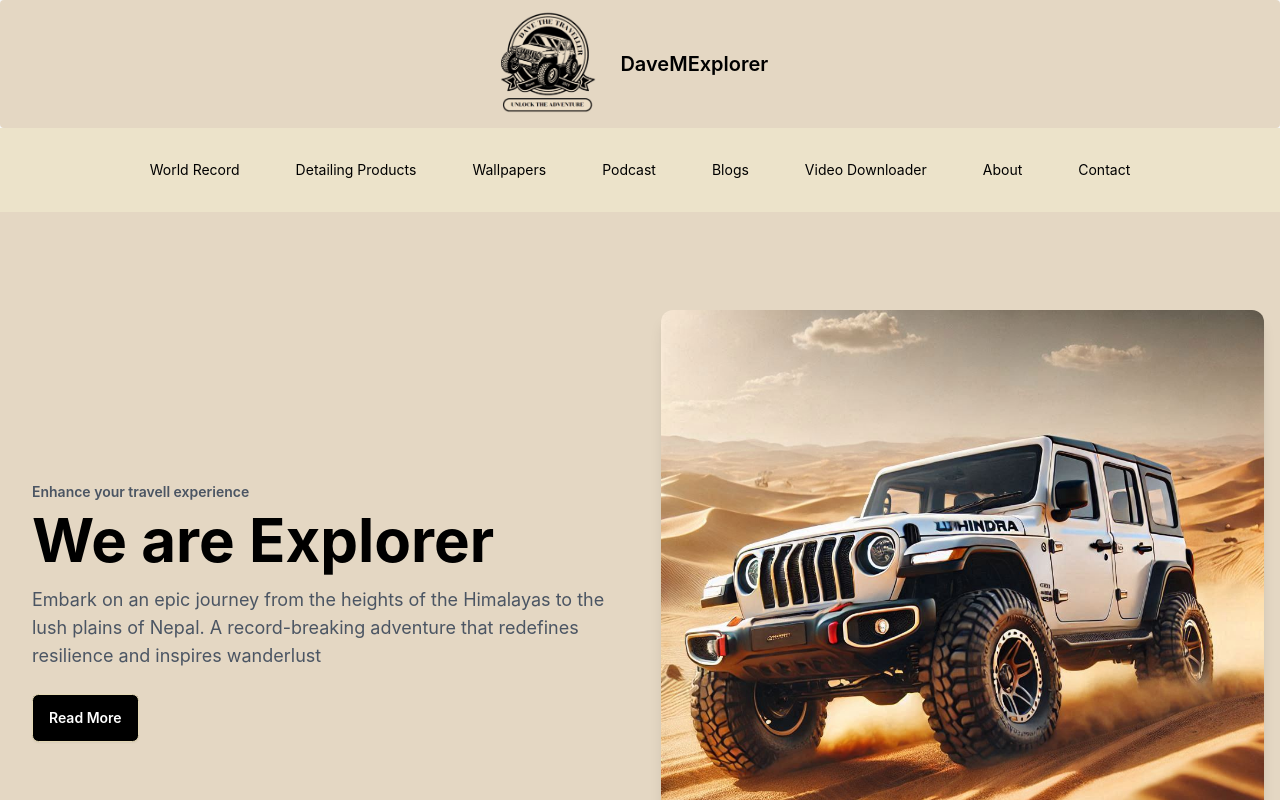
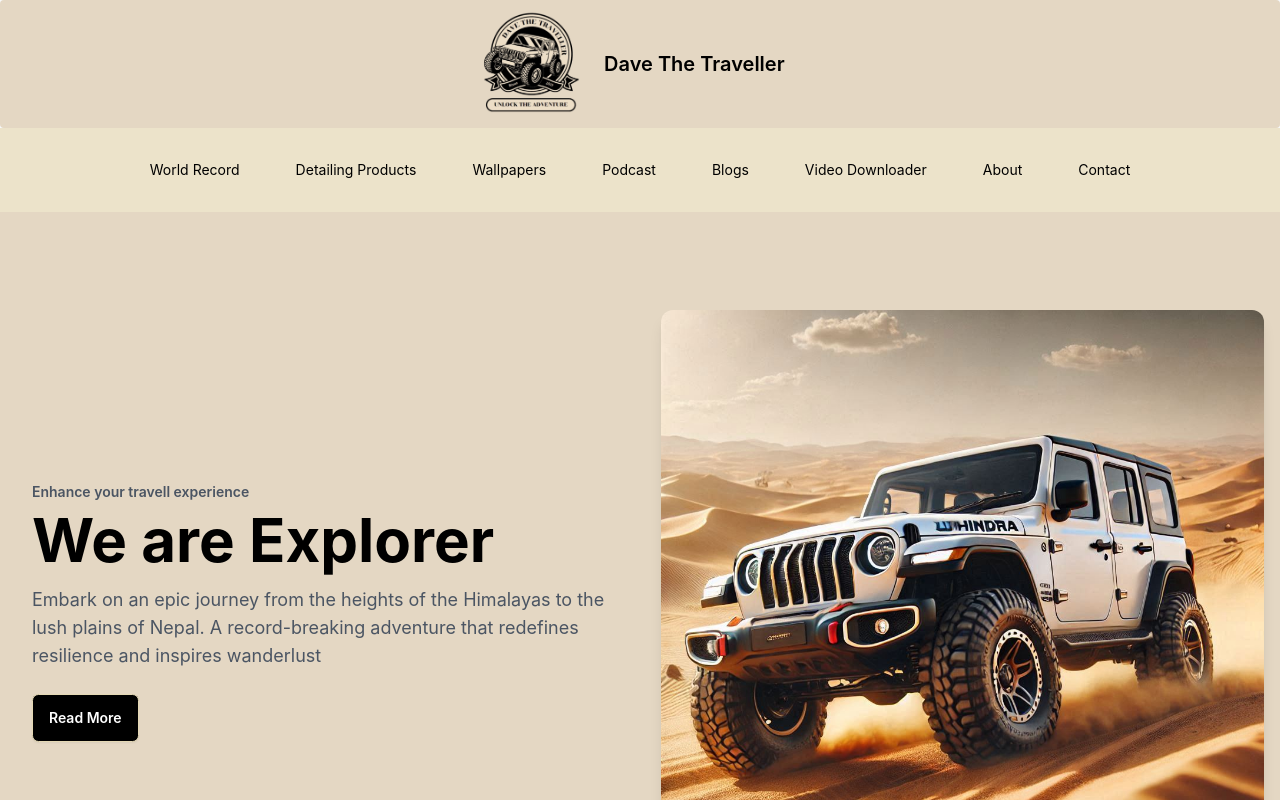
Before and after one commit to iamnihal21/DaveMExplores, a React (Create React App) app in the folder Frontend/: page / in a window 1280 px wide. Shown: the top 800 px of the page. Built offline with nearby package versions, Linux system fonts and the light colour scheme.

Commit message:
Update header.jsx

```diff
--- a/Frontend/src/components/header.jsx
+++ b/Frontend/src/components/header.jsx
@@ -1,21 +1,3 @@
-// import React from "react";
-// import Logo from "../assets/Logo.png";
-// function Head() {
-//   return (
-//     <>
-//       <div
-//         className="rounded navbar flex items-center justify-center"
-//         style={{ backgroundColor: "#E4D7C3" }}
-//       >
-//         <div className="h-28 avatar">
-//           <img src={Logo} className="rounded" />
-//           <a className="btn btn-ghost text-xl text-black">DaveMExplorer</a>
-//         </div>
-//       </div>
-//     </>
-//   );
-// }
-// export default Head;
 import React from "react";
 import Logo from "../assets/Logo.png";
 import { motion } from "framer-motion"; // Importing Framer Motion
@@ -47,7 +29,7 @@
             animate={{ opacity: 1, y: 0 }} // Final state (fully visible, at normal position)
             transition={{ duration: 1, delay: 0.5 }} // Delay for the text to appear after the logo
           >
-            DaveMExplorer
+            Dave The Traveller
           </motion.a>
         </motion.div>
       </div>
```
